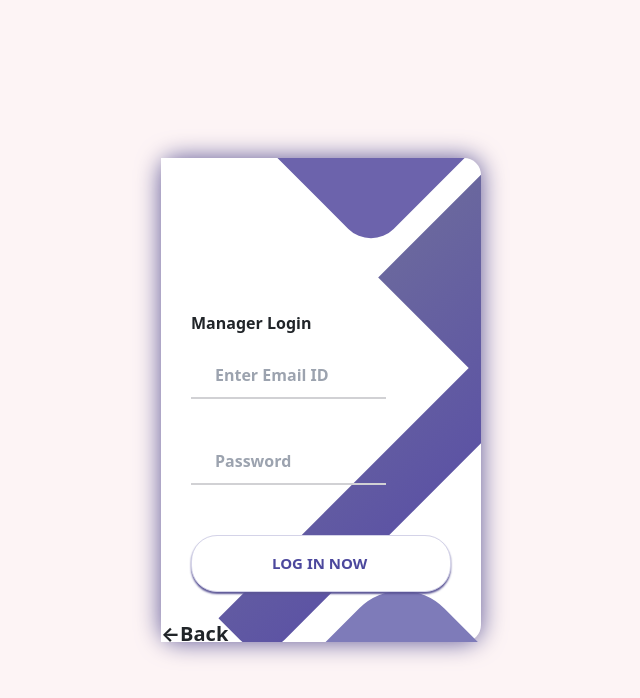
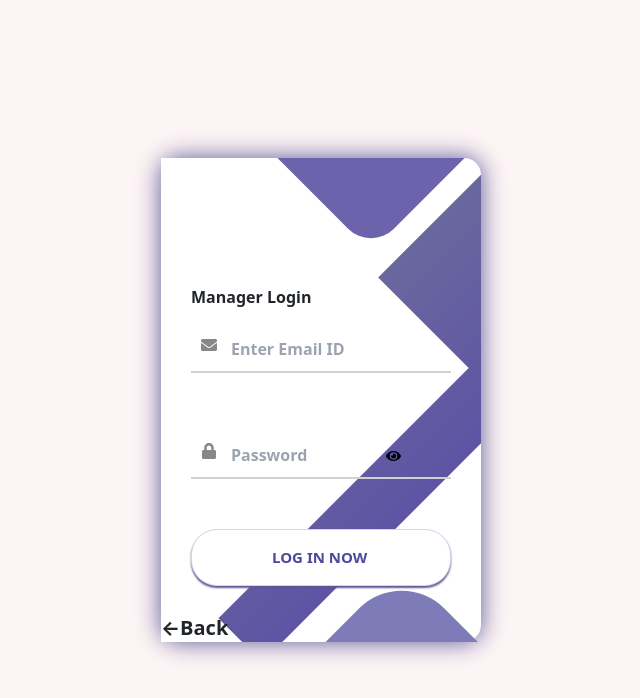
Before and after one commit to kalyani-coder/Event-Managment-Admin, a React (Create React App) app in the folder Event Manager/: page / in a window 1280 px wide. Shown: the top 698 px of the page, without its empty margins (319-959 px from the left). Built offline with nearby package versions, Linux system fonts and the light colour scheme.

Commit message:
update 5 files

```diff
--- a/Event Manager/src/components/Login/Login.css
+++ b/Event Manager/src/components/Login/Login.css
@@ -135,7 +135,7 @@
   .login {
 	width: 320px;
 	padding: 30px;
-	padding-top: 156px;
+	padding-top: 130px;
   }
 
   .login__field {
@@ -240,3 +240,31 @@
 	  border-radius: 17px;
 	}
   }
+
+  .login__field {
+	position: relative;
+	margin-bottom: 20px;
+	display: flex;
+	align-items: center;
+  }
+
+  .login__input {
+	width: 100%;
+	padding-left: 40px; /* Adjust the padding to make room for the icon */
+	padding-right: 40px; /* Adjust the padding to make room for the toggle icon */
+  }
+
+  .login__icon {
+	position: absolute;
+	left: 10px;
+	color: #888; /* Adjust the color as needed */
+  }
+
+  .toggle-password {
+	position: absolute;
+	right: 50px; /* Positioning the toggle icon just in front of the password placeholder */
+	cursor: pointer;
+	color:black; /* Adjust the color as needed */
+	transform: translateY(-50%);
+	top: 50%;
+  }
--- a/Event Manager/src/components/Login/Login.js
+++ b/Event Manager/src/components/Login/Login.js
@@ -1,11 +1,13 @@
 import React, { useState } from 'react';
+import { useNavigate } from 'react-router-dom';
+import { FaEnvelope, FaLock, FaEye, FaEyeSlash } from 'react-icons/fa';
 import './Login.css';
-import { useNavigate } from 'react-router-dom';
 
 const Login = () => {
   const navigate = useNavigate();
   const [email, setEmail] = useState('');
   const [password, setPassword] = useState('');
+  const [showPassword, setShowPassword] = useState(false);
   const [error, setError] = useState('');
 
   const handleLogin = async (e) => {
@@ -55,7 +57,7 @@ const Login = () => {
                 <h3 className="fw-bold">Manager Login</h3>
                 {error && <p className="error-message">{error}</p>}
                 <div className="login__field">
-                <i className="login__icon fas fa-lock"></i>
+                  <FaEnvelope className="login__icon" />
                   <input
                     type="text"
                     className="login__input"
@@ -66,9 +68,12 @@ const Login = () => {
                   />
                 </div>
                 <div className="login__field">
-                  <i className="login__icon fas fa-lock"></i>
+                  <FaLock className="login__icon" />
+                  <span className="toggle-password" onClick={() => setShowPassword(!showPassword)}>
+                    {showPassword ? <FaEyeSlash /> : <FaEye />}
+                  </span>
                   <input
-                    type="password"
+                    type={showPassword ? "text" : "password"}
                     className="login__input"
                     placeholder="Password"
                     value={password}
@@ -81,9 +86,9 @@ const Login = () => {
                   <i className="button__icon fas fa-chevron-right"></i>
                 </button>
               </form>
-              <h1 className="arrow">
-                  <span className="fs-5 fw-bold">←</span>Back
-                </h1>
+              <h1 className="arrow" onClick={navigatePage}>
+                <span className="fs-5 fw-bold">←</span>Back
+              </h1>
             </div>
             <div className="screen__background">
               <span className="screen__background__shape screen__background__shape4"></span>
```
Also changed, not shown: Event Manager/src/components/FollowupStatus/FollowUpStatus.js (+0 -42 lines), 2 other files (tests, documents, lock files or other folders).
